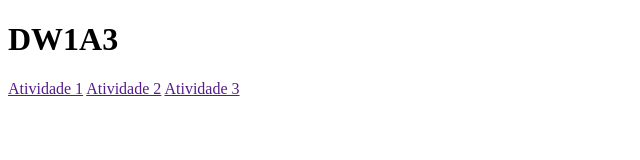
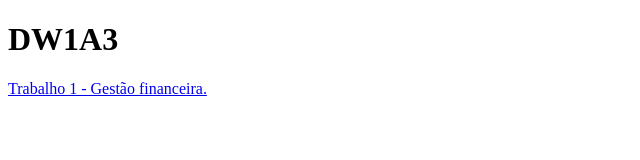
Before and after one commit to SadBeatrice/dw1a3, a plain HTML site: page index.html in a window 1280 px wide. Shown: the whole page, without its empty margins (0-640 px from the left). Drawn offline with Linux system fonts and the light colour scheme.

Commit message:
Add files via upload

```diff
--- a/index.html
+++ b/index.html
@@ -8,8 +8,6 @@
 </head>
 <body>
     <H1>DW1A3</H1>
-    <a href="">Atividade 1</a>
-    <a href="">Atividade 2</a>
-    <a href="">Atividade 3</a>
+    <a href="https://sadbeatrice.github.io/dw1a3/Atividades/Trabalho/index.html">Trabalho 1 - Gestão financeira.</a><br>
 </body>
 </html>
```
